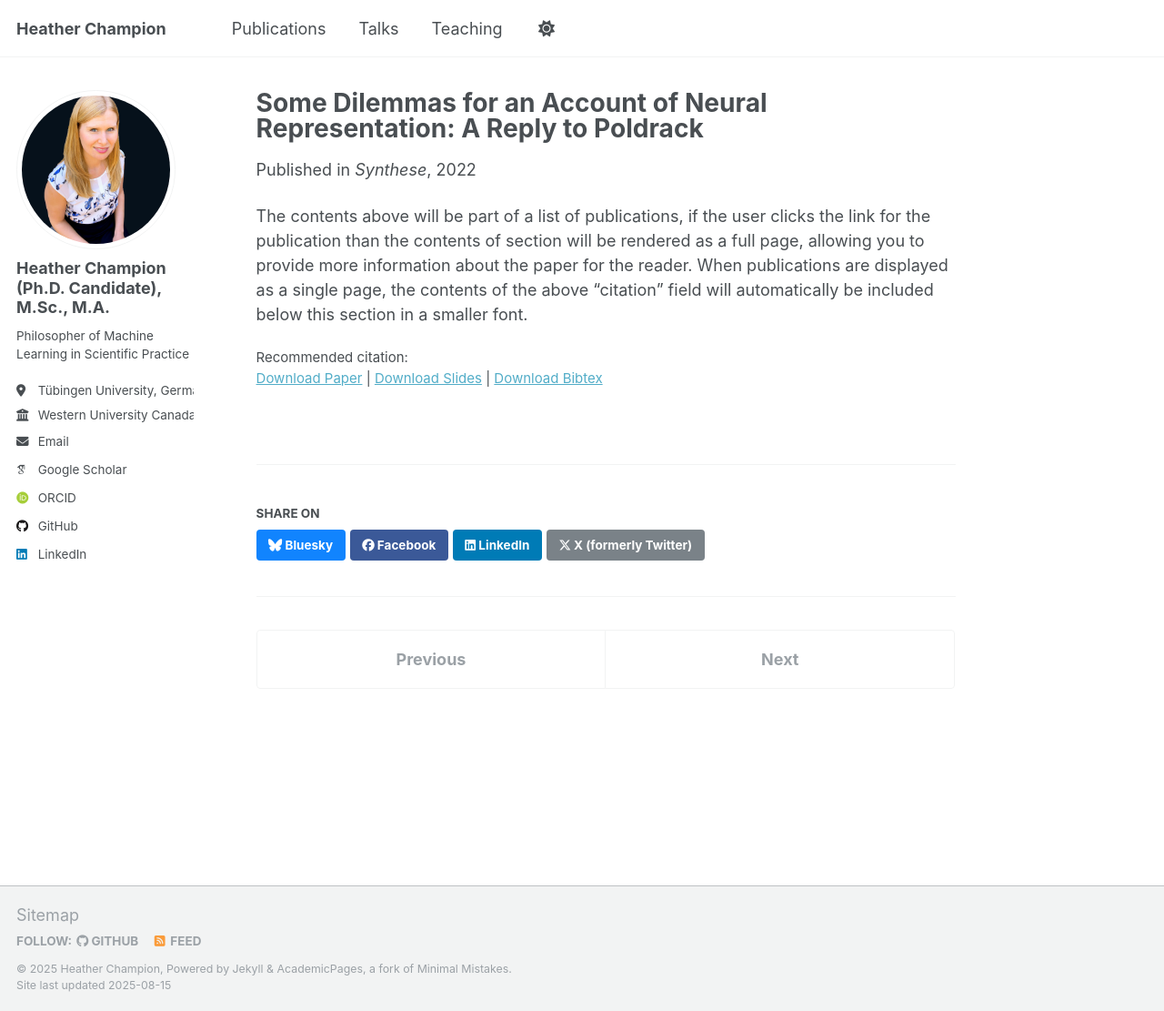
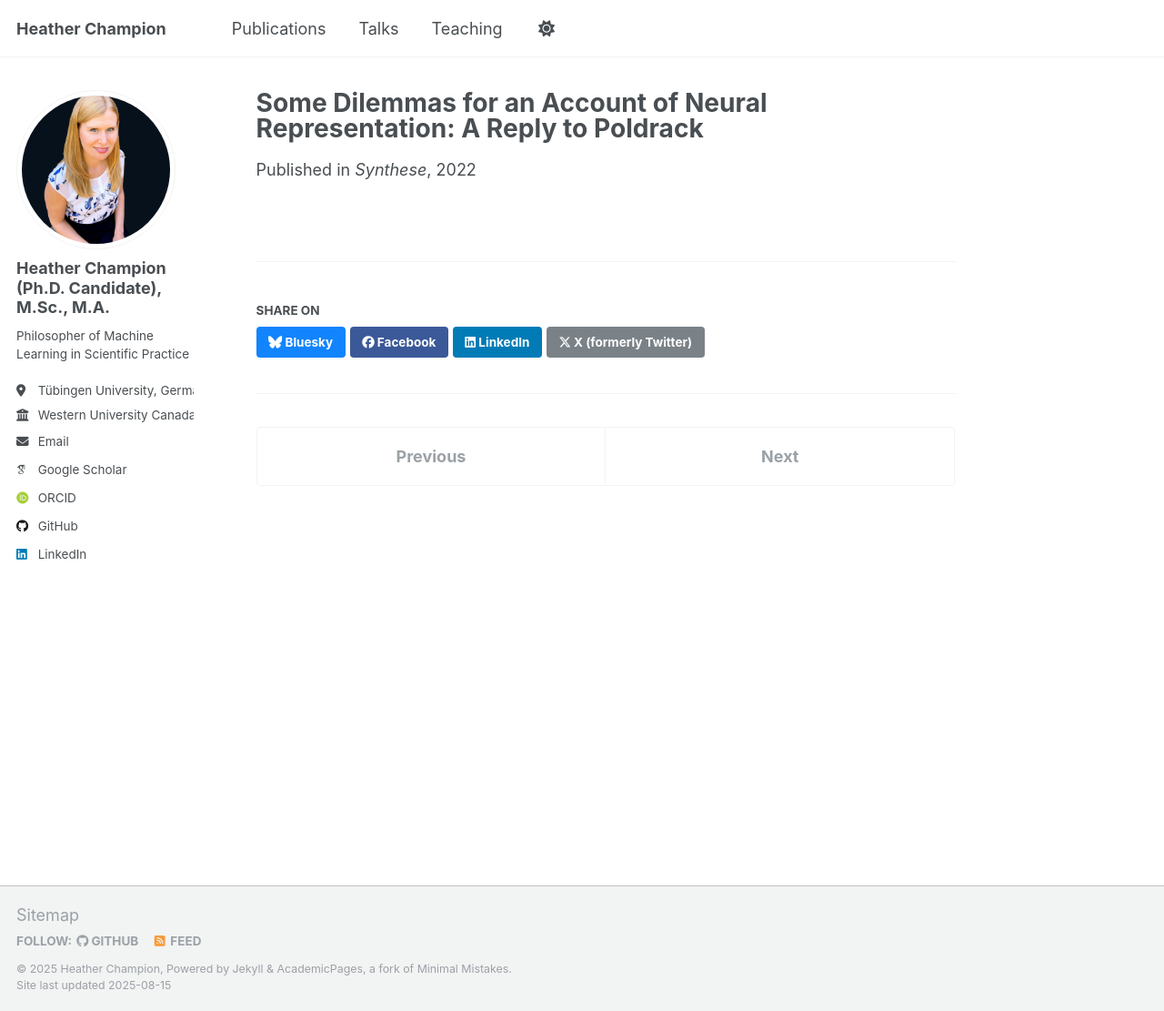
Before and after one commit to liminal-learner/champion, a Jekyll site: the page built from _publications/2022-Some-Dilemmas.md, in a window 1280 px wide and 1111 px high. Shown: the whole window at 91% size. Built offline with Jekyll 4.4.1, drawn with Linux system fonts in a browser that asks for light colours; some web fonts are replaced; a script that is not in the unit is left out.

Commit message:
Update 2022-Some-Dilemmas.md

```diff
--- a/_publications/2022-Some-Dilemmas.md
+++ b/_publications/2022-Some-Dilemmas.md
@@ -6,10 +6,7 @@ permalink: /publication/2022-Some-Dilemmas
 excerpt: '“The physics of representation” (Poldrack, 2020) aims to (1) define the word “representation” as used in the neurosciences, (2) argue that such representations as described in neuroscience are related to and usefully illuminated by the representations generated by modern neural networks, and (3) establish that these entities are “representations in good standing”. We suggest that Poldrack succeeds in (1), exposes some tensions between the broad use of the term in neuroscience and the narrower class of entities that he identifies in the end, and between the meaning of “representation” in neuroscience and in psychology in (2), and fails in (3). This results in some hard choices: give up on the broad scope of the term in neuroscience (and thereby potentially opening a gap between psychology and neuroscience) or continue to embrace the broad, psychologically inflected sense of the term, and deny the entities generated by neural nets (and the brain) are representations in the relevant sense.'
 date: 2022-04-15
 venue: 'Synthese'
-paperurl: 'http://academicpages.github.io/files/paper1.pdf](https://link.springer.com/article/10.1007/s11229-022-03505-4'
-slidesurl: ''
-bibtexurl: ''
-citation: ''
+paperurl: https://link.springer.com/article/10.1007/s11229-022-03505-4
+
 
 ---
-The contents above will be part of a list of publications, if the user clicks the link for the publication than the contents of section will be rendered as a full page, allowing you to provide more information about the paper for the reader. When publications are displayed as a single page, the contents of the above "citation" field will automatically be included below this section in a smaller font.
```
